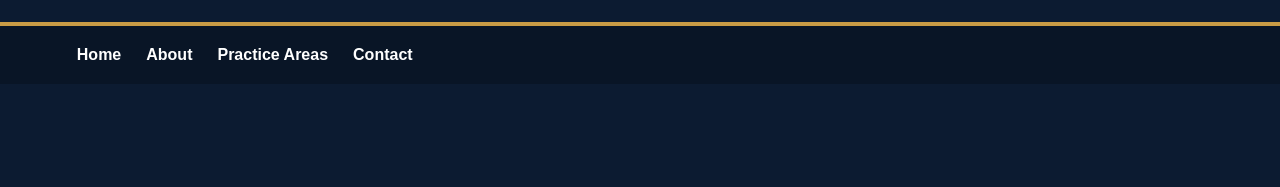
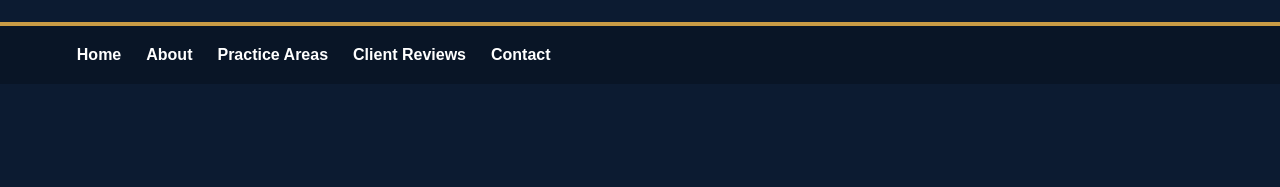
Before and after one commit to rpcarroll941-prog/RobertC, a plain HTML site: page index.html in a window 1280 px wide. Shown: the part 108-295 px from the top of the page. Drawn offline with Linux system fonts and the light colour scheme.

Commit message:
Update index.html

```diff
--- a/index.html
+++ b/index.html
@@ -48,6 +48,7 @@ footer{background:#091526;color:white;text-align:center;padding:30px}
 <a href="#home">Home</a>
 <a href="#about">About</a>
 <a href="#services">Practice Areas</a>
+<a href="#reviews">Client Reviews</a>
 <a href="#contact">Contact</a>
 </nav>
 <main>
```
